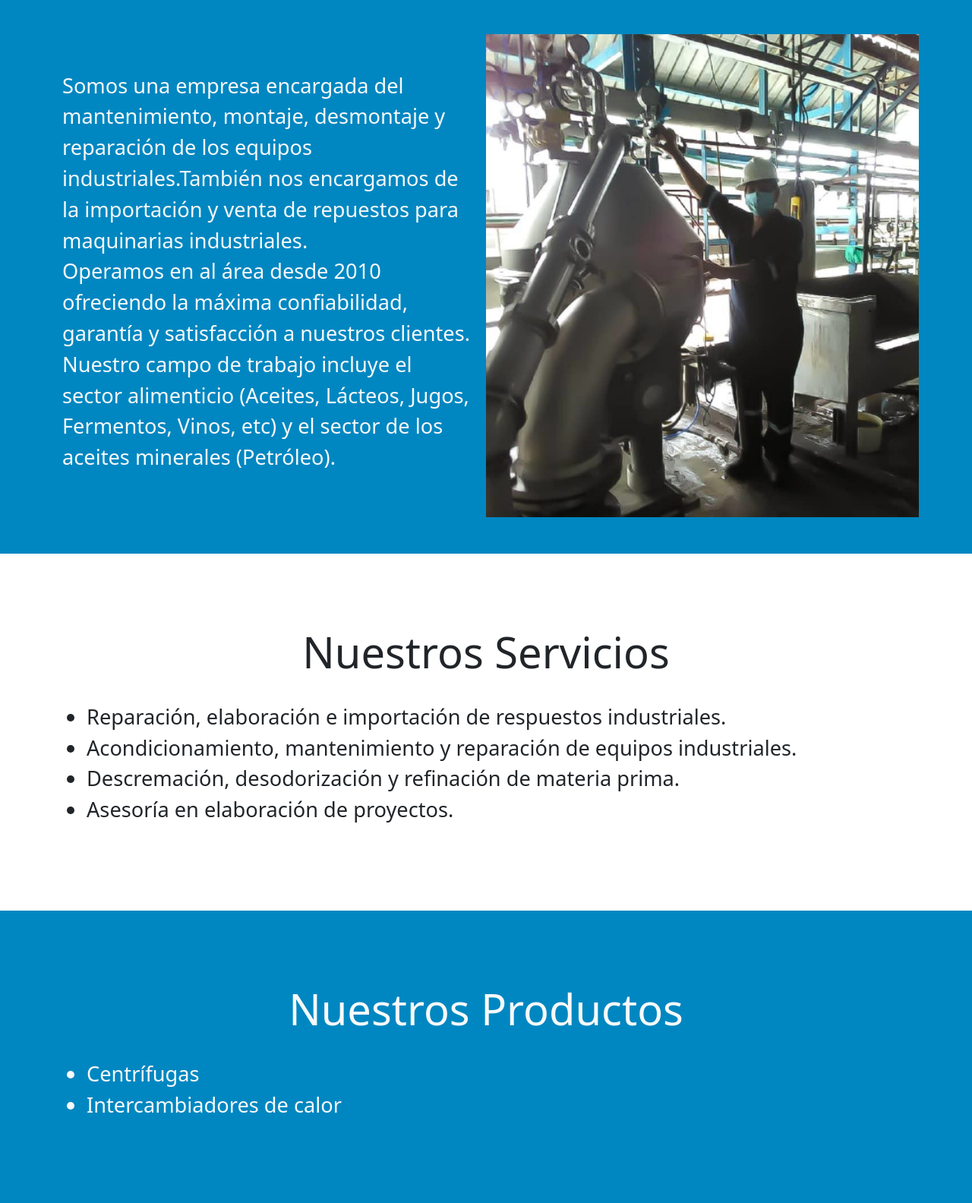
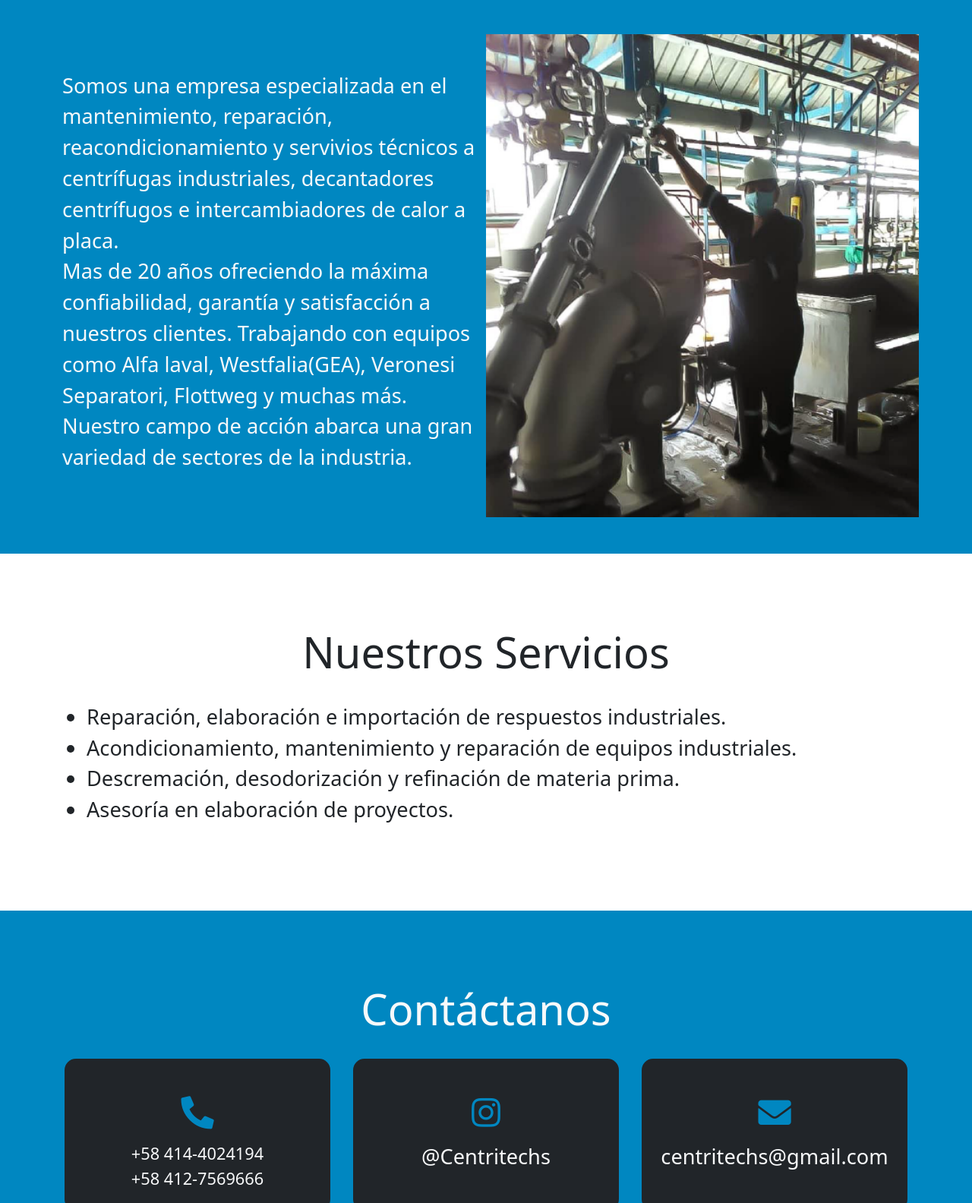
Before and after one commit to SoyEliezerRojas/Centritechs, a website built with webpack: page src/index.html in a window 1280 px wide. Shown: the part 810-2394 px from the top of the page at 76% size. Built offline with nearby package versions, Linux system fonts and the light colour scheme; files whose address does not match are found by name.

Commit message:
Primeras modificaciones a peticion del cliente

```diff
--- a/src/index.html
+++ b/src/index.html
@@ -26,7 +26,6 @@
             <li class="nav-item"><a class="nav-link" href="#home">Home</a></li>
             <li class="nav-item"><a class="nav-link" href="#about-us">Nosotros</a></li>
             <li class="nav-item"><a class="nav-link" href="#services">Servicios</a></li>
-            <li class="nav-item"><a class="nav-link" href="#products">Productos</a></li>
             <li class="nav-item"><a class="nav-link" href="#contact">Contacto</a></li>
           </ul>
         </div>
@@ -52,13 +51,12 @@
         <div class="row">
           <div class="col-lg-6 text-start pt-lg-5">
             <p class="text-normal">
-              Somos una empresa encargada del mantenimiento, montaje, desmontaje y reparación de los equipos
-              industriales.También nos encargamos de la importación y venta de repuestos para maquinarias industriales.
+              Somos una empresa especializada en el mantenimiento, reparación, reacondicionamiento y servivios técnicos a centrífugas industriales, decantadores centrífugos e intercambiadores de calor a placa.
               <br>
-              Operamos en al área desde 2010 ofreciendo la máxima confiabilidad, garantía y satisfacción a nuestros
-              clientes. <br>
-              Nuestro campo de trabajo incluye el sector alimenticio (Aceites, Lácteos, Jugos, Fermentos, Vinos, etc) y
-              el sector de los aceites minerales (Petróleo).
+                Mas de 20 años ofreciendo la máxima confiabilidad, garantía y satisfacción a nuestros
+                clientes. Trabajando con equipos como Alfa laval, Westfalia(GEA), Veronesi Separatori, Flottweg y muchas más.
+              <br>
+                Nuestro campo de acción abarca una gran variedad de sectores de la industria.
             </p>
           </div>
           <div class="col-lg-6 p-0">
@@ -86,22 +84,7 @@
         </div>
       </div>
     </section>
-    <section id="products" class="py-5 text-light">
-      <div class="container py-5">
-        <div class="row text-center">
-          <h3 class="display-4">Nuestros Productos</h3>
-        </div>
-        <div class="row">
-          <div class="col mt-4">
-            <ul class="text-normal">
-              <li>Centrífugas</li>
-              <li>Intercambiadores de calor</li>
-            </ul>
-          </div>
-        </div>
-      </div>
-    </section>
-    <section id="contact" class="py-5 text-dark">
+    <section id="contact" class="py-5 text-light">
       <div class="container py-5">
         <div class="row text-center">
           <h3 class="display-4">Contáctanos</h3>
--- a/src/styles.css
+++ b/src/styles.css
@@ -33,7 +33,7 @@ main #home img{
     width: 100%;
 }
 
-main #about-us,main #products{
+main #about-us,main #contact{
     background-color: #0087c1;
 }
 
```
Also changed, not shown: dist/index.html, dist/main.js.
